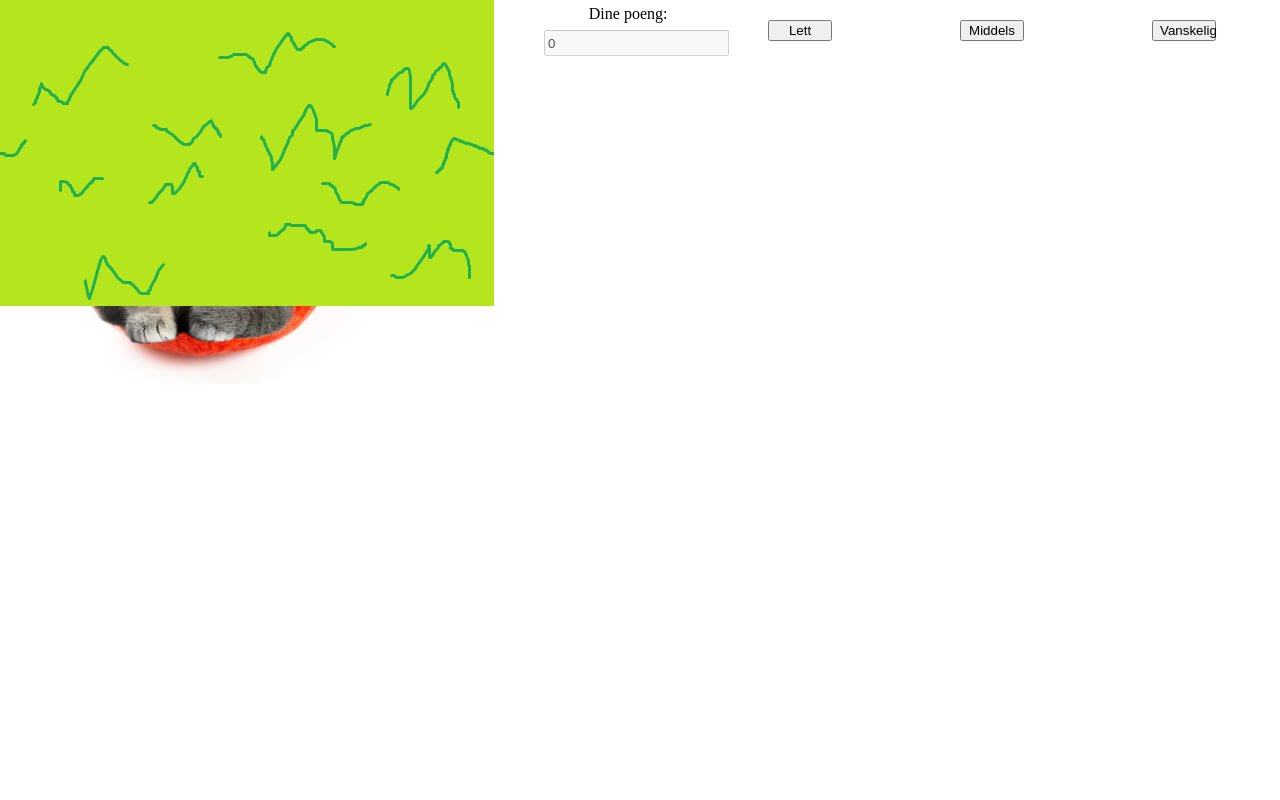
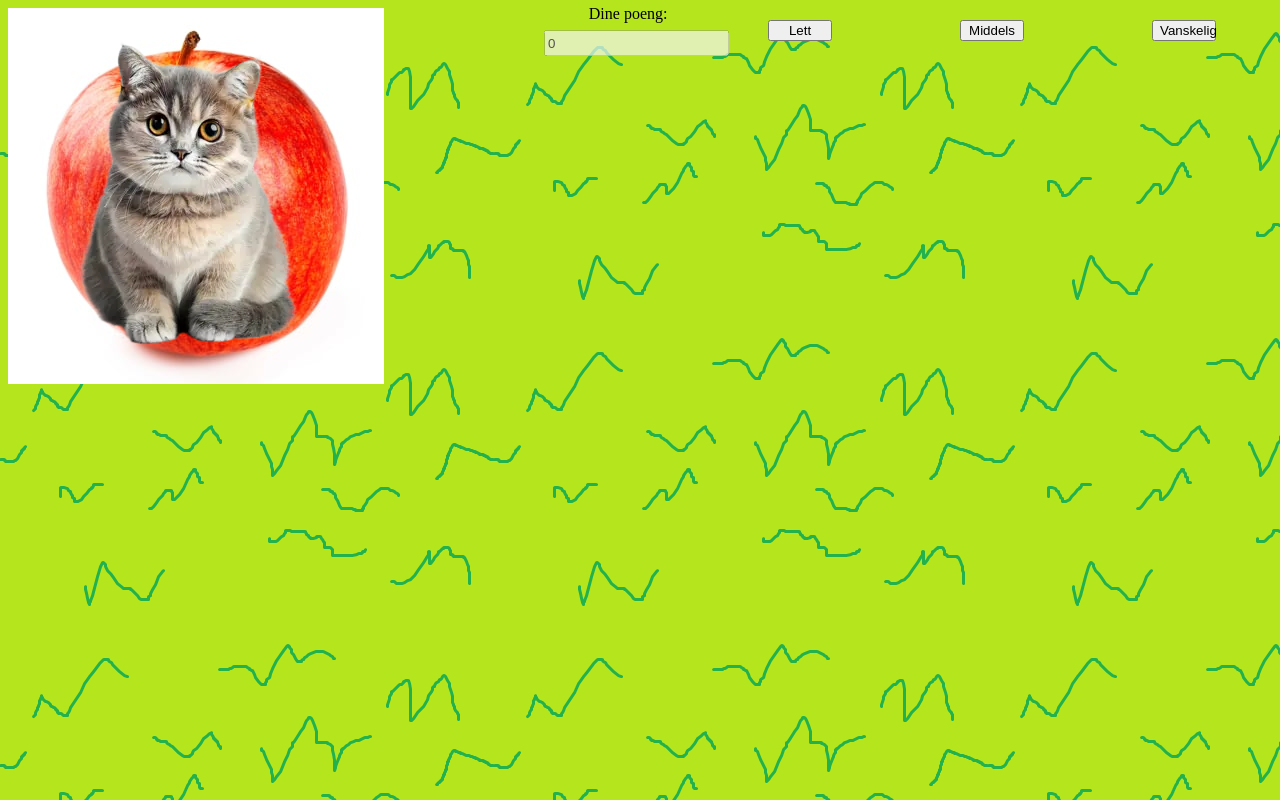
Before and after one commit to Simenf05/eplejegeren, a plain HTML site: page index.html in a window 1280 px wide. Drawn offline with Linux system fonts and the light colour scheme.

Commit message:
added background

```diff
--- a/index.css
+++ b/index.css
@@ -1,16 +1,15 @@
 body {
     overflow: hidden;
     display: block;
+    background-image: url("Background.png");
+    background-repeat: repeat;
 }
 
 .absolute {
     position: absolute;
 }
 
-#background {
-    top: 0;
-    left: 0;
-}
+
 
 #poengtekst{
     position:absolute;
--- a/index.html
+++ b/index.html
@@ -15,7 +15,6 @@
     <button id="lett">Lett</button>
     <button id="middels">Middels</button>
     <button id="vanskelig">Vanskelig</button>
-    <img id="background" class="absolute" src="Background.png">
     <script src="script.js"></script>
 </body>
 </html>
```
